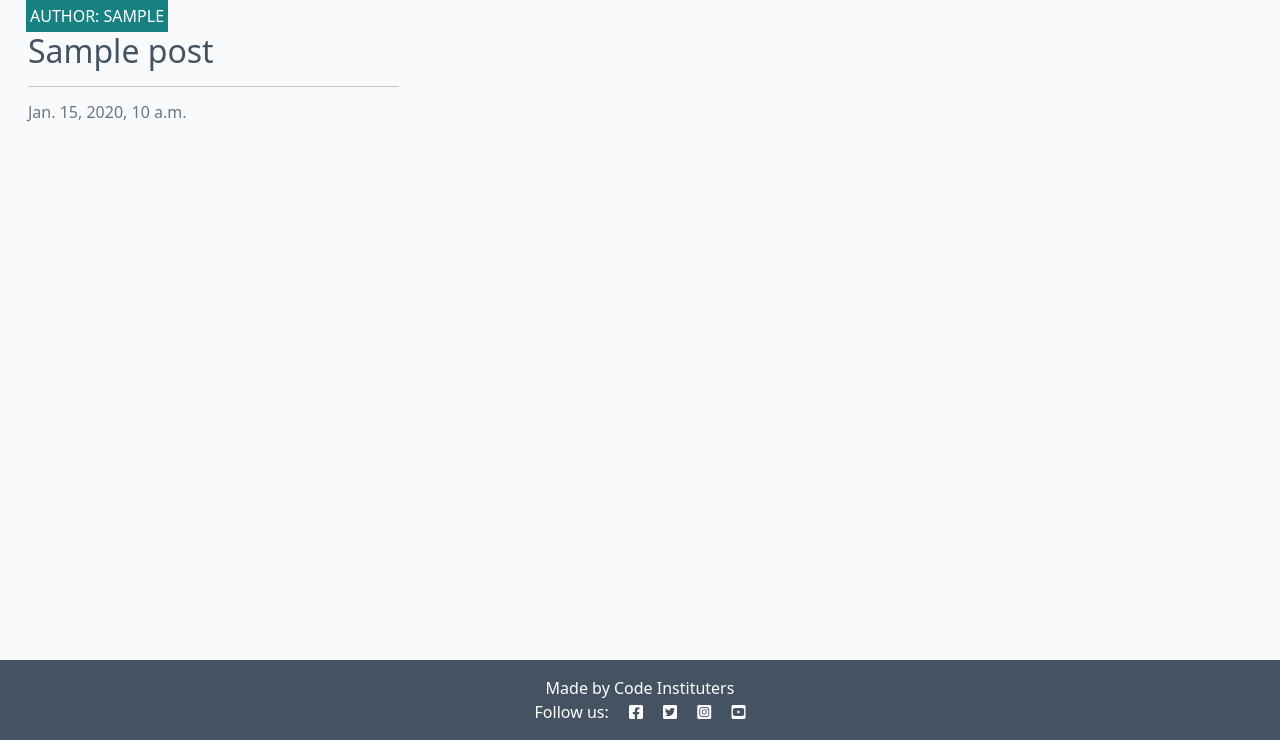
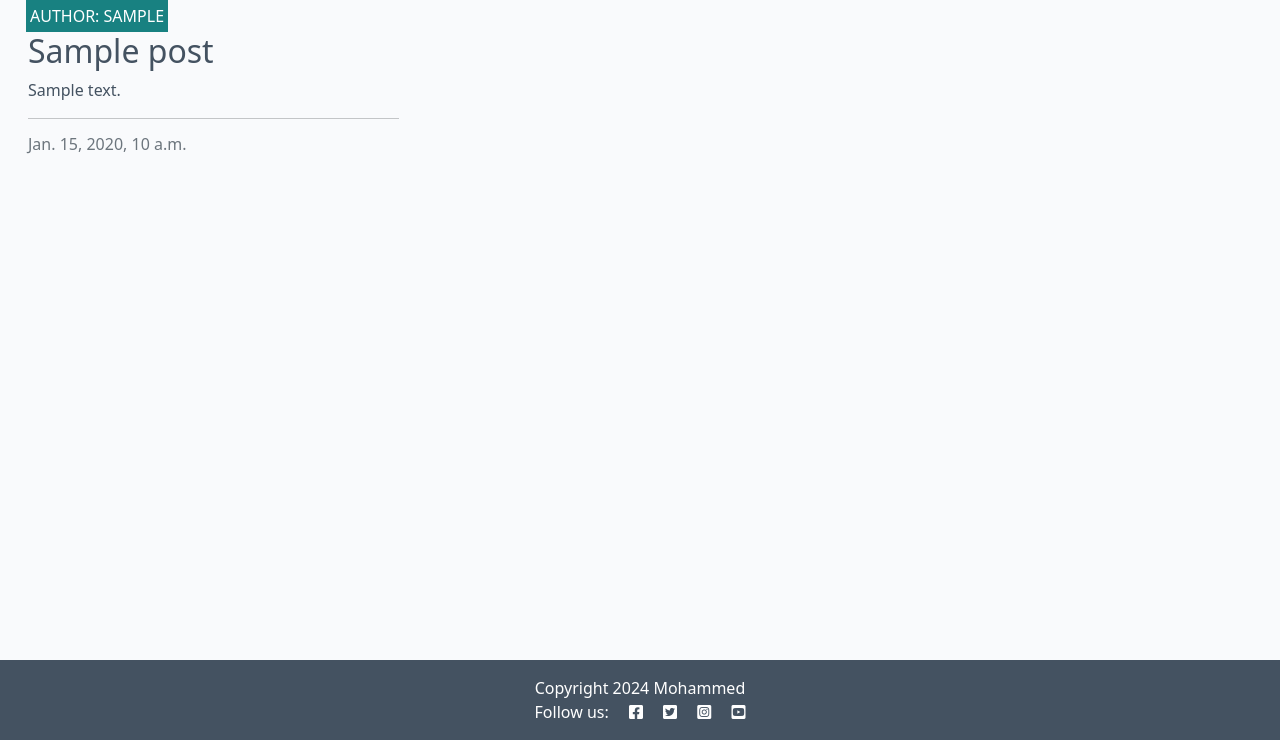
Before and after one commit to MoEssa1/django_blog, a Django app: page / in a window 1280 px wide. Shown: the part 60-800 px from the top of the page. Run offline with Django 4.2, Linux system fonts and the light colour scheme; tables that the repository leaves empty hold one stand-in row (values such as "Sample post").

Commit message:
add home url to base.html

```diff
--- a/blog/templates/blog/index.html
+++ b/blog/templates/blog/index.html
@@ -20,6 +20,7 @@
                             </div>
                             <a href="#" class="post-link">
                                 <h2 class="card-title">{{ post.title }}</h2>
+                                <p>{{ post.excerpt }}</p>
                             </a>
 
                             <hr />
@@ -50,3 +51,6 @@
 
 <!-- index.html content ends here -->
 {% endblock %}
+{% block copyright%}
+Copyright 2024 Mohammed
+{% endblock%}
--- a/templates/base.html
+++ b/templates/base.html
@@ -41,7 +41,7 @@
                 <ul class="navbar-nav me-auto mb-2 mb-lg-0">
                     <li class="nav-item">
                         <a class="nav-link {% if request.path == home_url %}active{% endif %}" aria-current="page"
-                            href="#">Home</a>
+                            href="{% url 'home' %}">Home</a>
                     </li>
 
                 </ul>
@@ -62,7 +62,7 @@
 
     <!-- Footer -->
     <footer class="footer mt-auto py-3 dark-bg">
-        <p class="m-0 text-center text-white">Made by Code Instituters</p>
+        <p class="m-0 text-center text-white">{% block copyright%} Made by Code Instituters {%endblock copyright%}</p>
         <p class="m-0 text-center text-white">Follow us: <i class="fab fa-facebook-square ms-3"></i>
             <i class="fab fa-twitter-square ms-3"></i>
             <i class="fab fa-instagram-square ms-3"></i>
```
